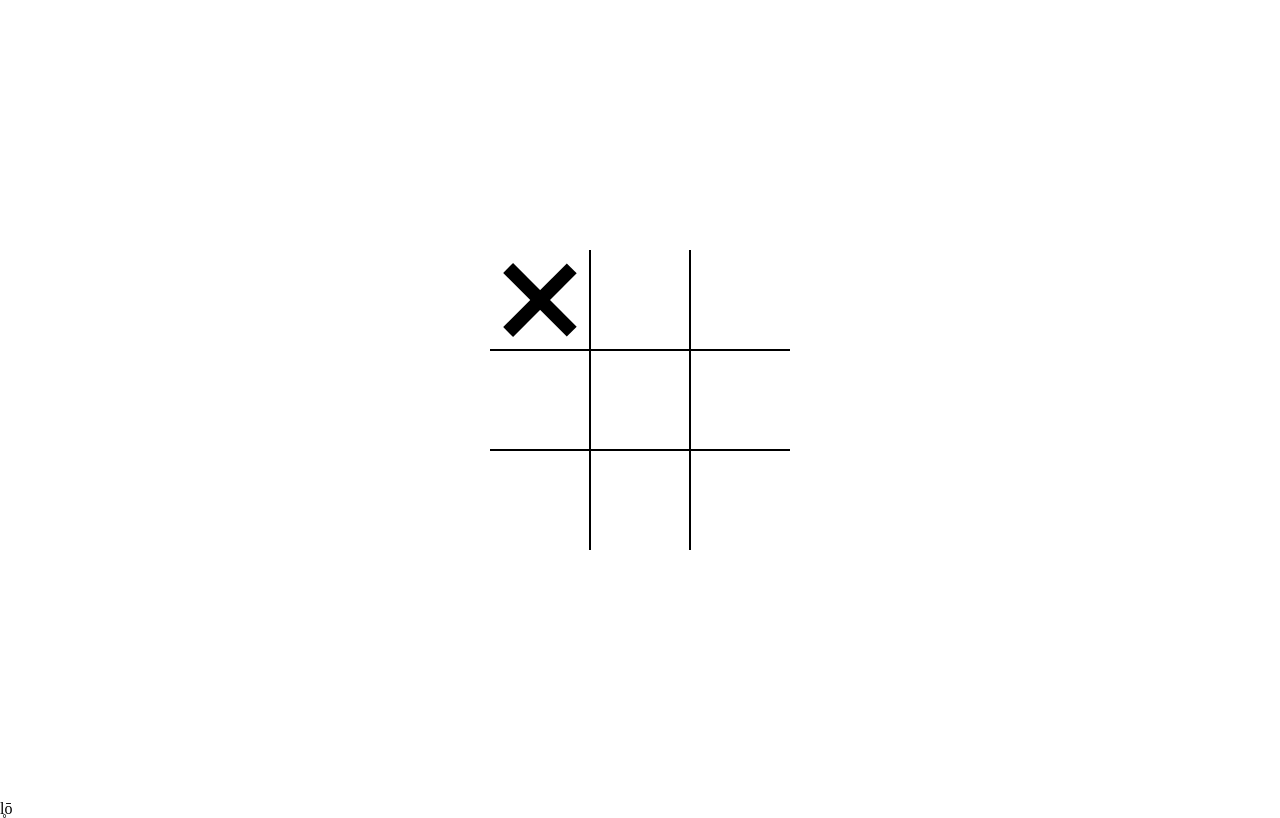
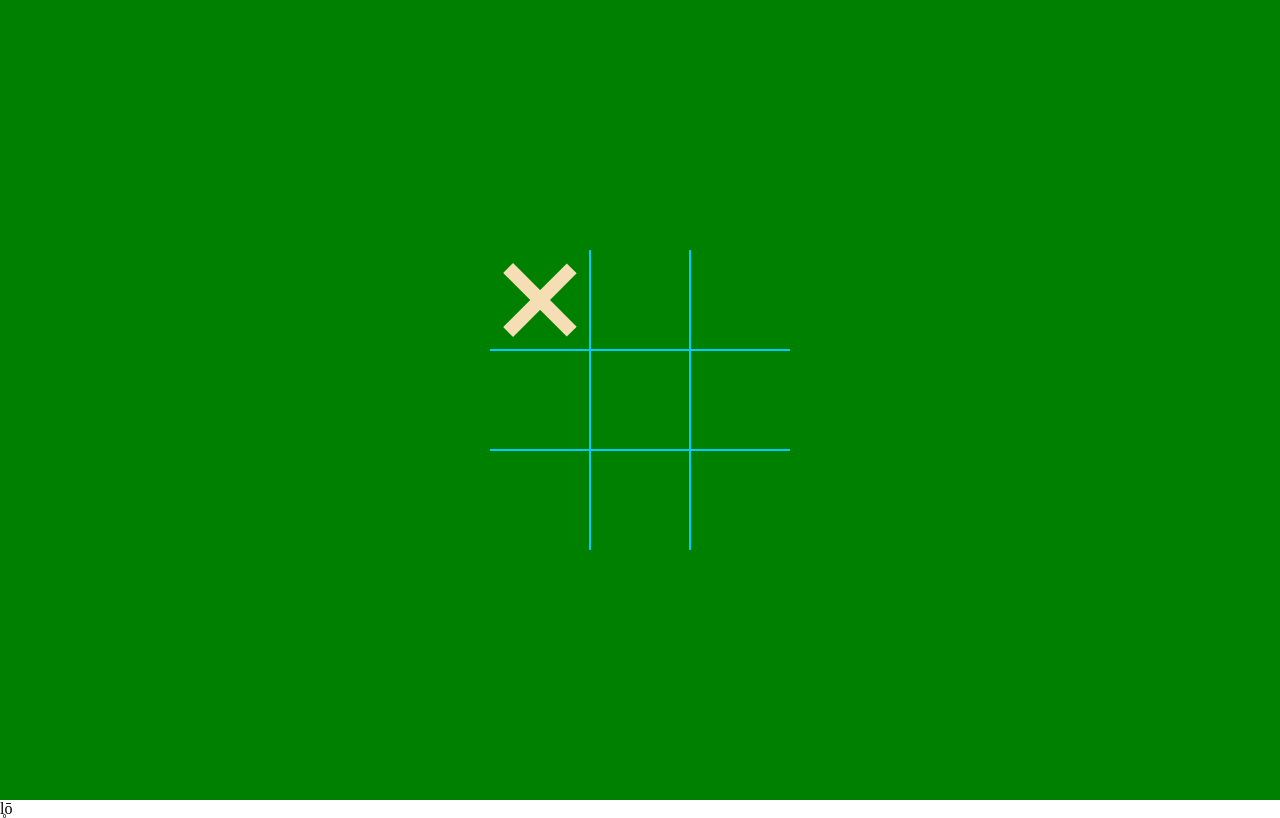
Before and after one commit to SriVishalS/Tic-Tac-Toe, a plain HTML site: page index.html in a window 1280 px wide. Both pictures are taken after a click on the element 540 px from the left and 300 px from the top of the page. Drawn offline with Linux system fonts and the light colour scheme.

Commit message:
All Time Classic Game

```diff
--- a/style.css
+++ b/style.css
@@ -22,12 +22,13 @@ body {
   justify-items: center;
   align-items: center;
   grid-template-columns: repeat(3, auto);
+  background-color: green;
 }
 
 .cell {
   width: var(--cell-size);
   height: var(--cell-size);
-  border: 1px solid black;
+  border: 1px solid rgb(0, 204, 255);
   display: flex;
   justify-content: center;
   align-items: center;
@@ -63,13 +64,13 @@ body {
 .cell.x::before,
 .cell.x::after,
 .cell.circle::before {
-  background-color: black;
+  background-color: wheat;
 }
 
 .board.x .cell:not(.x):not(.circle):hover::before,
 .board.x .cell:not(.x):not(.circle):hover::after,
 .board.circle .cell:not(.x):not(.circle):hover::before {
-  background-color: lightgrey;
+  background-color: black;
 }
 
 .cell.x::before,
@@ -111,7 +112,7 @@ body {
 .board.circle .cell:not(.x):not(.circle):hover::after {
   width: calc(var(--mark-size) * 0.7);
   height: calc(var(--mark-size) * 0.7);
-  background-color: white;
+  background-color: green;
 }
 
 .winning-message {
```
